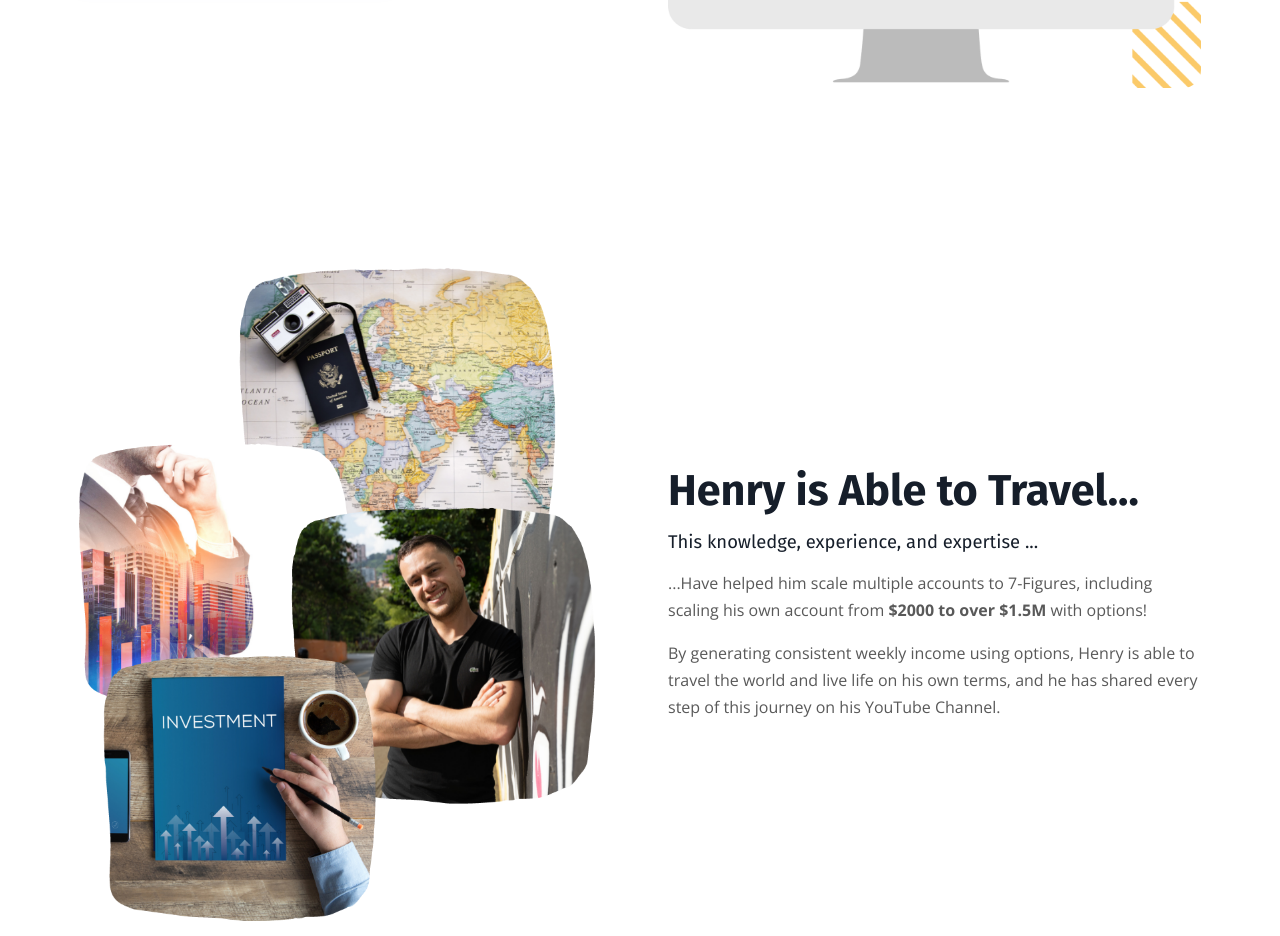
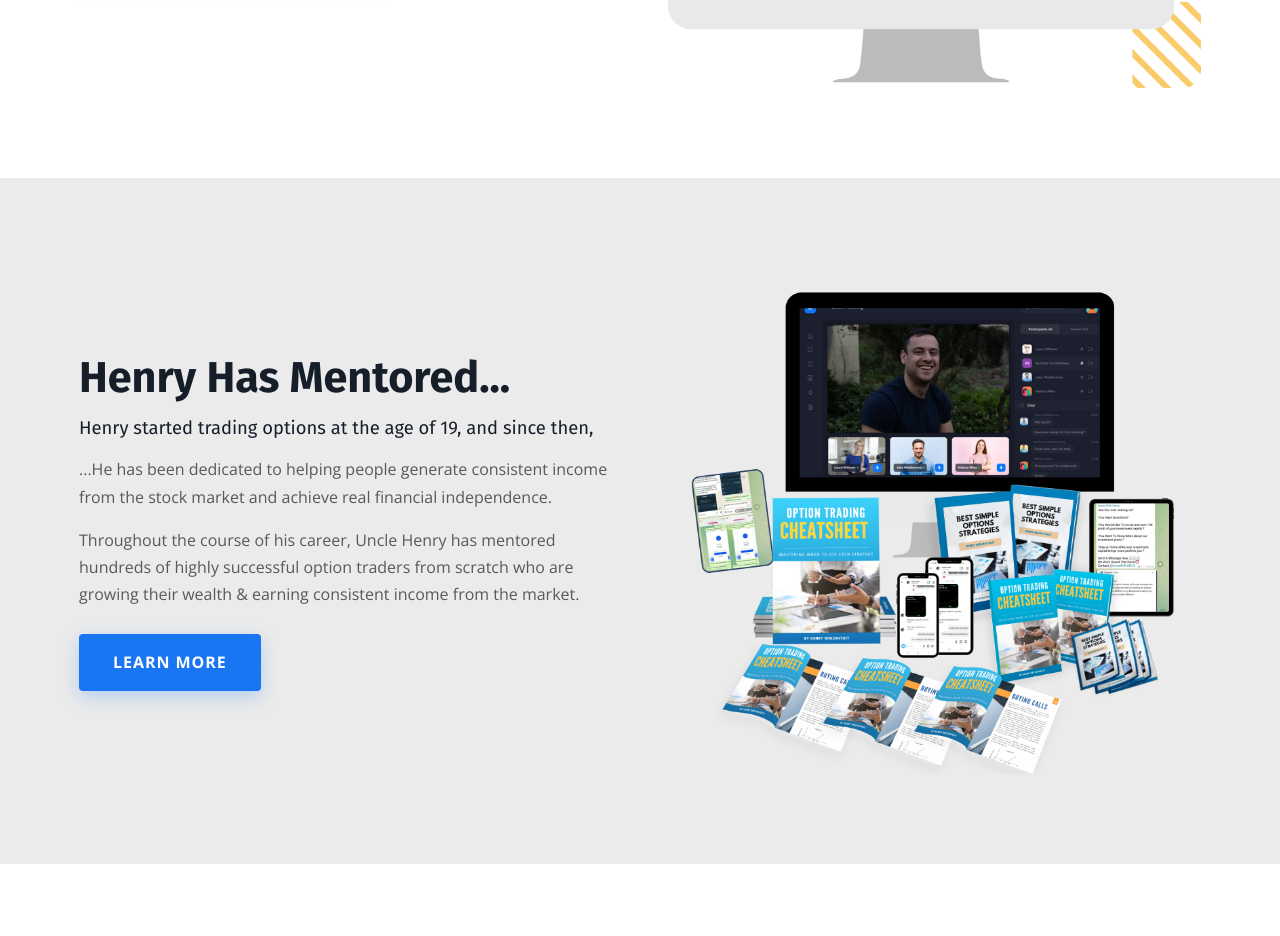
Before and after one commit to xElvolution/investwithhenry-purple, a plain HTML site: page index.html in a window 1280 px wide. Shown: the part 1731-2667 px from the top of the page. Drawn offline with nearby package versions, Linux system fonts and the light colour scheme.

Commit message:
Remove travel section

```diff
--- a/index.html
+++ b/index.html
@@ -27,13 +27,6 @@
 <p>Having worked in a billion-dollar company like Goldman Sachs on Wall Street, Henry knows what works and what doesn't in the stock market.</p>
 <a class="btn" href="https://www.investwithhenry.com/about-henry">LEARN MORE ABOUT HENRY</a></div>
 <img class="shot reveal r img-first" src="assets/section--img_1.png" alt="Henry" loading="lazy"></div></section>
-
-<section class="sec"><div class="wrap grid">
-<img class="shot reveal l" src="assets/Untitled_design_2.png" alt="Henry traveling" loading="lazy">
-<div class="reveal r"><h2>Henry is Able to Travel...</h2>
-<h5>This knowledge, experience, and expertise ...</h5>
-<p>...Have helped him scale multiple accounts to 7-Figures, including scaling his own account from <strong>$2000 to over $1.5M</strong> with options!</p>
-<p>By generating consistent weekly income using options, Henry is able to travel the world and live life on his own terms, and he has shared every step of this journey on his YouTube Channel.</p></div></div></section>
 
 <section class="sec light"><div class="wrap grid">
 <div class="reveal l"><h2>Henry Has Mentored...</h2>
```
